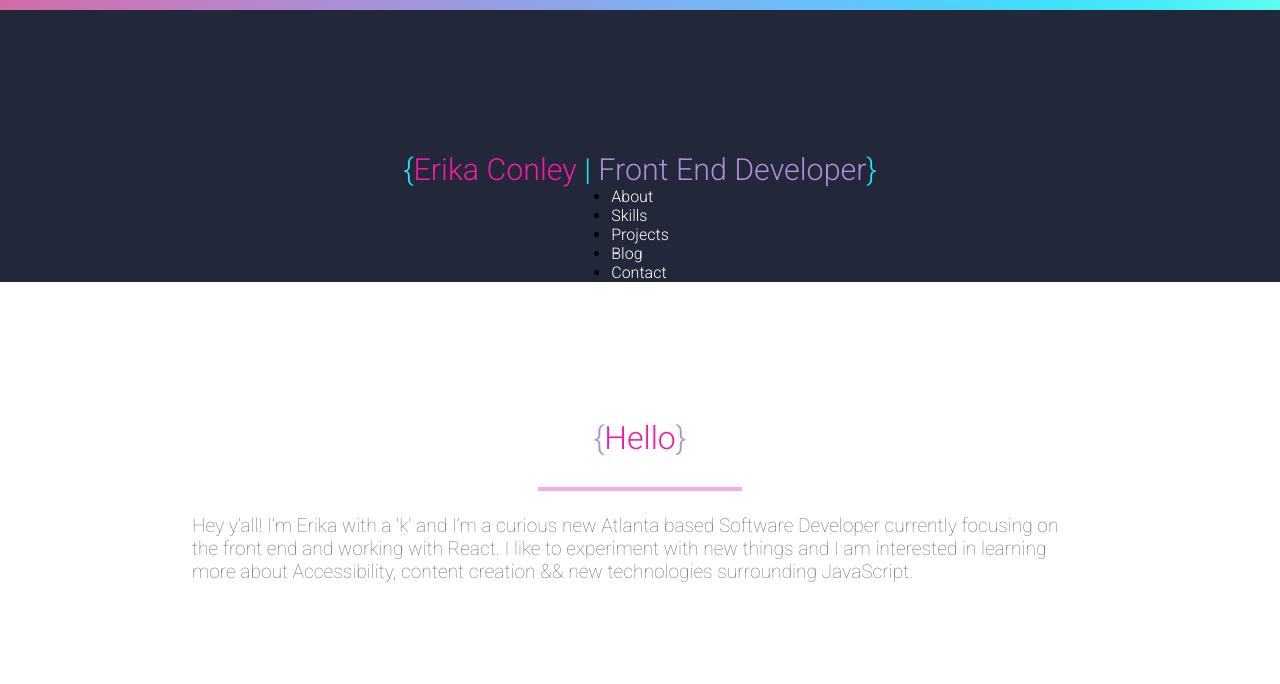
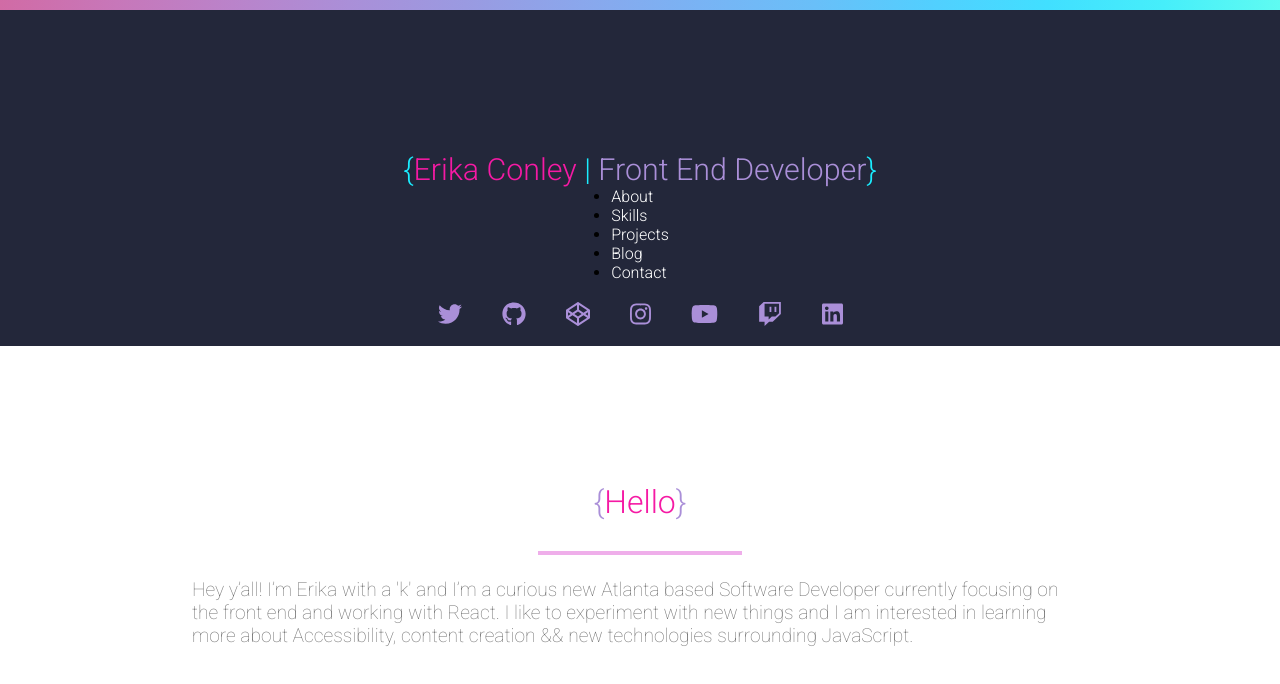
Before and after one commit to Pixelfairy7/gatsby-port-blog, a Gatsby site: page / in a window 1280 px wide. Built offline with nearby package versions, Linux system fonts and the light colour scheme; Gatsby itself is replaced by a stand-in of ours.

Commit message:
moved social media icons to component

```diff
--- a/src/components/sidebar/sidebar.js
+++ b/src/components/sidebar/sidebar.js
@@ -1,8 +1,9 @@
 import { Link } from "gatsby"
 import React from "react"
+import SocialMedia from "../social/socialMedia"
 import SideBarStyles from "./sidebar.module.css"
 
-const SideBar = () => (
+const SideBar = props => (
   <nav className={SideBarStyles.nav}>
     <div>
       <Link className={SideBarStyles.logo} to="/">
@@ -60,6 +61,7 @@ const SideBar = () => (
         </Link>
       </li>
     </ul>
+    <SocialMedia />
   </nav>
 )
 
--- /dev/null
+++ b/src/components/social/socialMedia.js
@@ -0,0 +1,41 @@
+import React from "react"
+import { FontAwesomeIcon } from "@fortawesome/react-fontawesome"
+import SocialMediaStyles from "./socialMedia.module.css"
+
+const SocialMedia = () => {
+  return (
+    <div className={SocialMediaStyles.social}>
+      <FontAwesomeIcon
+        icon={["fab", "twitter"]}
+        className={SocialMediaStyles.icons}
+      />
+
+      <FontAwesomeIcon
+        icon={["fab", "github"]}
+        className={SocialMediaStyles.icons}
+      />
+      <FontAwesomeIcon
+        icon={["fab", "codepen"]}
+        className={SocialMediaStyles.icons}
+      />
+      <FontAwesomeIcon
+        icon={["fab", "instagram"]}
+        className={SocialMediaStyles.icons}
+      />
+      <FontAwesomeIcon
+        icon={["fab", "youtube"]}
+        className={SocialMediaStyles.icons}
+      />
+      <FontAwesomeIcon
+        icon={["fab", "twitch"]}
+        className={SocialMediaStyles.icons}
+      />
+      <FontAwesomeIcon
+        icon={["fab", "linkedin"]}
+        className={SocialMediaStyles.icons}
+      />
+    </div>
+  )
+}
+
+export default SocialMedia
--- a/src/styles/global.css
+++ b/src/styles/global.css
@@ -21,6 +21,7 @@
   font-size: 1.3rem;
   font-weight: 300;
   text-align: left;
+  color: #23273a;
 }
 
 /* styling for copy */
```
Also changed, not shown: src/pages/contact.js (+0 -32 lines), src/components/social/socialMedia.module.css (renamed from src/pages/contact.module.css).
